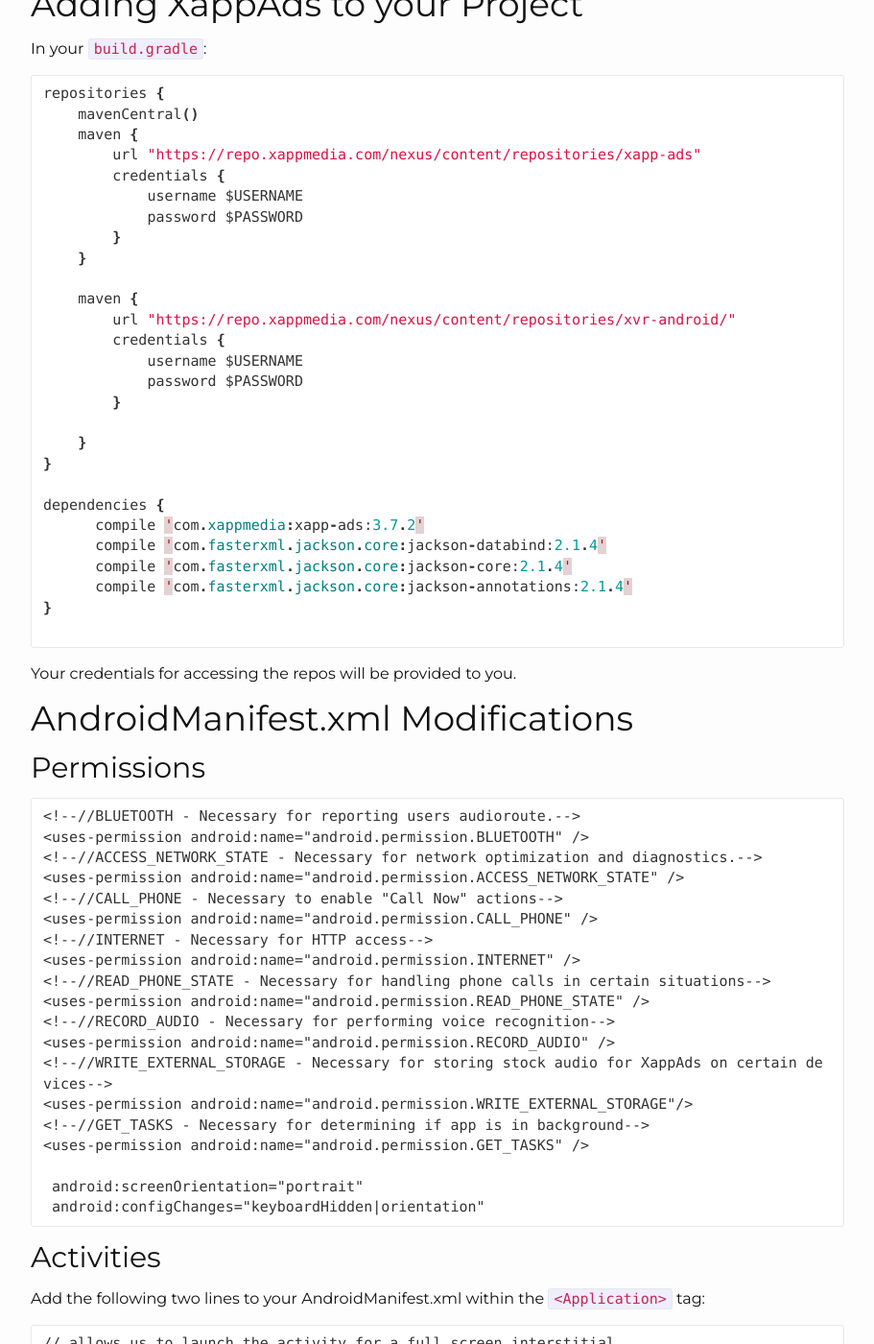
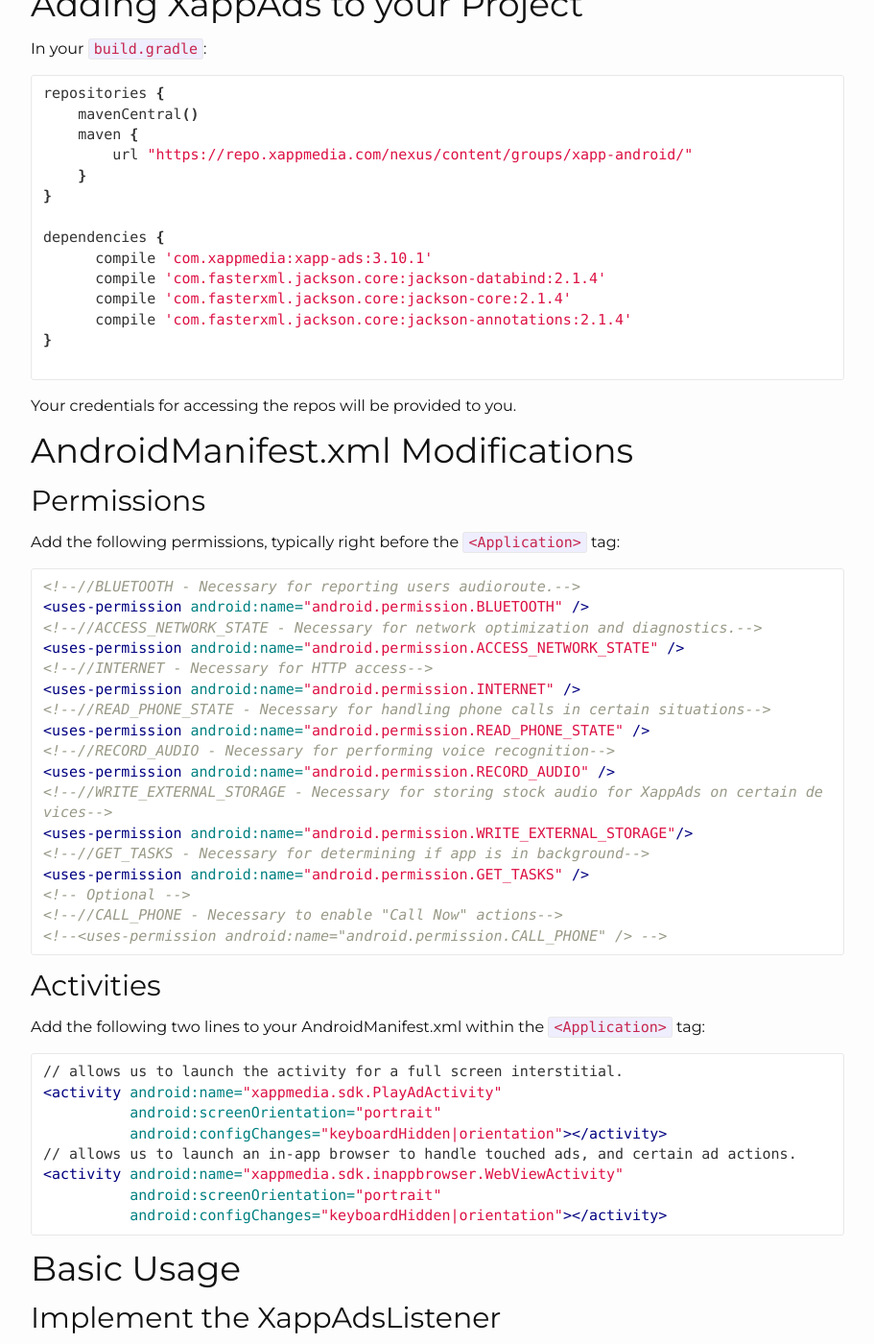
Before and after one commit to chrsdietz/Documentation, a Jekyll site: the page built from _android/quick-start.markdown, in a window 1280 px wide and 1400 px high, scrolled down 341 px. Shown: the whole window at 96% size, without its empty margins (38-949 px from the left). Built offline with Jekyll 4.4.1, drawn with Linux system fonts in a browser that asks for light colours; nearby versions of some CDN libraries; library files that are not in the unit come from our copies; Markdown is read by kramdown in place of the engine named in the settings; comment, search, counter and statistics services are not loaded; some of the changed text lies outside the part shown.

Commit message:
updated android quick start

````diff
--- a/_android/quick-start.markdown
+++ b/_android/quick-start.markdown
@@ -7,29 +7,16 @@
 
 In your `build.gradle`:
 
-```java
+```groovy
 repositories {
     mavenCentral()
     maven {
-        url "https://repo.xappmedia.com/nexus/content/repositories/xapp-ads"
-        credentials {
-            username $USERNAME
-            password $PASSWORD
-        }
-    }
-
-    maven {
-        url "https://repo.xappmedia.com/nexus/content/repositories/xvr-android/"
-        credentials {
-            username $USERNAME
-            password $PASSWORD
-        }
-
+        url "https://repo.xappmedia.com/nexus/content/groups/xapp-android/"
     }
 }
 
 dependencies {
-      compile 'com.xappmedia:xapp-ads:3.7.2'
+      compile 'com.xappmedia:xapp-ads:3.10.1'
       compile 'com.fasterxml.jackson.core:jackson-databind:2.1.4'
       compile 'com.fasterxml.jackson.core:jackson-core:2.1.4'
       compile 'com.fasterxml.jackson.core:jackson-annotations:2.1.4'
@@ -43,13 +30,13 @@
 
 ## Permissions
 
-```
+Add the following permissions, typically right before the `<Application>` tag:
+
+```xml
 <!--//BLUETOOTH - Necessary for reporting users audioroute.-->
 <uses-permission android:name="android.permission.BLUETOOTH" />
 <!--//ACCESS_NETWORK_STATE - Necessary for network optimization and diagnostics.-->
 <uses-permission android:name="android.permission.ACCESS_NETWORK_STATE" />
-<!--//CALL_PHONE - Necessary to enable "Call Now" actions-->
-<uses-permission android:name="android.permission.CALL_PHONE" />
 <!--//INTERNET - Necessary for HTTP access-->
 <uses-permission android:name="android.permission.INTERNET" />
 <!--//READ_PHONE_STATE - Necessary for handling phone calls in certain situations-->
@@ -60,20 +47,24 @@
 <uses-permission android:name="android.permission.WRITE_EXTERNAL_STORAGE"/>
 <!--//GET_TASKS - Necessary for determining if app is in background-->
 <uses-permission android:name="android.permission.GET_TASKS" />
-
- android:screenOrientation="portrait"
- android:configChanges="keyboardHidden|orientation"
+<!-- Optional -->
+<!--//CALL_PHONE - Necessary to enable "Call Now" actions-->
+<!--<uses-permission android:name="android.permission.CALL_PHONE" /> -->
 ```
 
 ## Activities
 
 Add the following two lines to your AndroidManifest.xml within the `<Application>` tag:
 
-```
+```xml
 // allows us to launch the activity for a full screen interstitial.
-<activity android:name="xappmedia.sdk.PlayAdActivity" ></activity>
-// allows us to launch an InApp Browser to handle touched ads, and certain ad actions.
-<activity android:name="xappmedia.sdk.inappbrowser.WebViewActivity" ></activity>
+<activity android:name="xappmedia.sdk.PlayAdActivity"
+          android:screenOrientation="portrait"
+          android:configChanges="keyboardHidden|orientation"></activity>
+// allows us to launch an in-app browser to handle touched ads, and certain ad actions.
+<activity android:name="xappmedia.sdk.inappbrowser.WebViewActivity"
+          android:screenOrientation="portrait"
+          android:configChanges="keyboardHidden|orientation"></activity>
 ```
 
 # Basic Usage
@@ -85,70 +76,80 @@
 A simple interaction is as follows:
 
 ```java
+
+import android.util.Log;
+
 import xappmedia.sdk.AdRequest;
-import xappmedia.sdk.AdView;
 import xappmedia.sdk.Advertisement;
 import xappmedia.sdk.XappAds;
 import xappmedia.sdk.XappAdsListener;
+import xappmedia.sdk.model.AdResult;
 import xappmedia.sdk.model.Error;
-/** Optional Import **/
-import xappmedia.sdk.model.AdLength;
-import xappmedia.sdk.model.UserData;
 
 public class XappAdsAdapter extends Activity implements XappAdsListener {
 
-XappAds xappAds;
+    String TAG = "XAPP";
+    XappAds xappAds;
 
-public void onCreate(Bundle savedInstanceState) {
+    @Override
+    public void onCreate(Bundle savedInstanceState) {
 
-    super.onCreate(savedInstanceState);
-    setContentView(R.layout.<yourLayout>);
+      super.onCreate(savedInstanceState);
+      setContentView(R.layout.<yourLayout>);
 
-    //...your code here
-  }
+      xappAds = new XappAds();
+      xappAds.start(<yourAPIKey, <yourAPPKey>, userData /** or null */, location /** or null */, <yourContext>, <yourXappAdsListener>);
 
-  @Override
-  public void onXappAdsStarted () {
-      //Request an ad once XappAds has been initialized
-      AdRequest adRequest = new AdRequest();
-      xappAds.requestAd(adRequest);
-  }
+    }
 
-  @Override
-  public void onXappAdsFailed(Error error) {
-      Log.e(TAG, "XappAds failed: " + error.getLocalizedMessage());
-  }
+    /**
+     * XappAds Listener Methods
+     */
+    @Override
+    public void onXappAdsStarted () {
+        //Request an ad once XappAds has been initialized
+        AdRequest adRequest = new AdRequest();
+        xappAds.requestAd(adRequest);
+    }
 
-  @Override
-  public void onXappAdsTerminated() {
-     Log.d(TAG, "XappAds terminated");
-  }
+    @Override
+    public void onXappAdsFailed(Error error) {
+        Log.e(TAG, "XappAds failed: " + error.getLocalizedMessage());
+    }
 
-  @Override
-  public void onAdRequestFailed(AdRequest adRequest, Error error) {
-     Log.e(TAG, "Ad request failed " + error.getLocalizedMessage());
-  }
+    @Override
+    public void onXappAdsTerminated() {
+        Log.d(TAG, "XappAds terminated");
+    }
 
-  @Override
-  public void onAdRequestCompleted (final Advertisement advertisement) {
-      //Plays the ad as an interstitial
-      xappAds.playAsInterstitial(advertisement);
+    @Override
+    public void onAdRequestFailed(AdRequest adRequest, Error error) {
+        Log.e(TAG, "Ad request failed " + error.getLocalizedMessage());
+    }
 
-  }
+    @Override
+    public void onAdRequestCompleted (final Advertisement advertisement) {
+        Log.d(TAG, "Ad received");
+        //Plays the ad as an interstitial
+        xappAds.playAsInterstitial(advertisement);
 
-  @Override
-  public void onAdCompleted (Advertisement ad) {
-      Log.d(TAG, "Ad complete");
-      //Resume normal operation once the ad has completed
-      //...
-  }
+    }
 
-  @Override
-  public void onAdFailed(Error error) {
-       Log.e(TAG, "Ad failed " + error.getLocalizedMessage());
-      //Failed to get audioFocus or ad failed to play for some other reason described in the error message
-  }
+    @Override
+    public void onAdStarted(Advertisement advertisement) {
+        Log.d(TAG, "Ad started");
+    }
 
+    @Override
+    public void onAdCompleted(AdResult adResult) {
+        Log.d(TAG, "Ad Complete");
+    }
+
+    @Override
+    public void onAdFailed(Error error) {
+        Log.e(TAG, "Ad failed " + error.getLocalizedMessage());
+        //Failed to get audioFocus or ad failed to play for some other reason described in the error message
+    }
 //    ...
 }
 ```
````
Also changed, not shown: other parts of _android/quick-start.markdown (+1 -1 lines).
